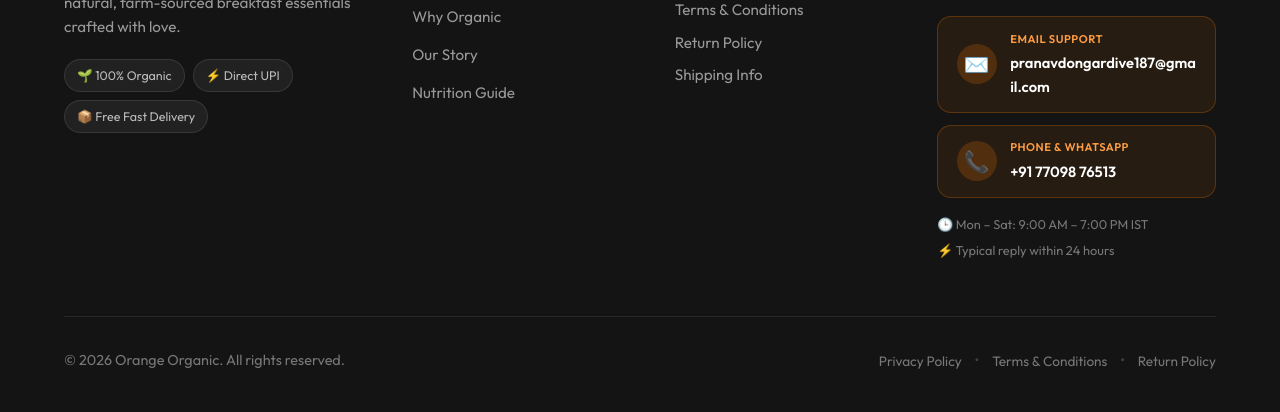
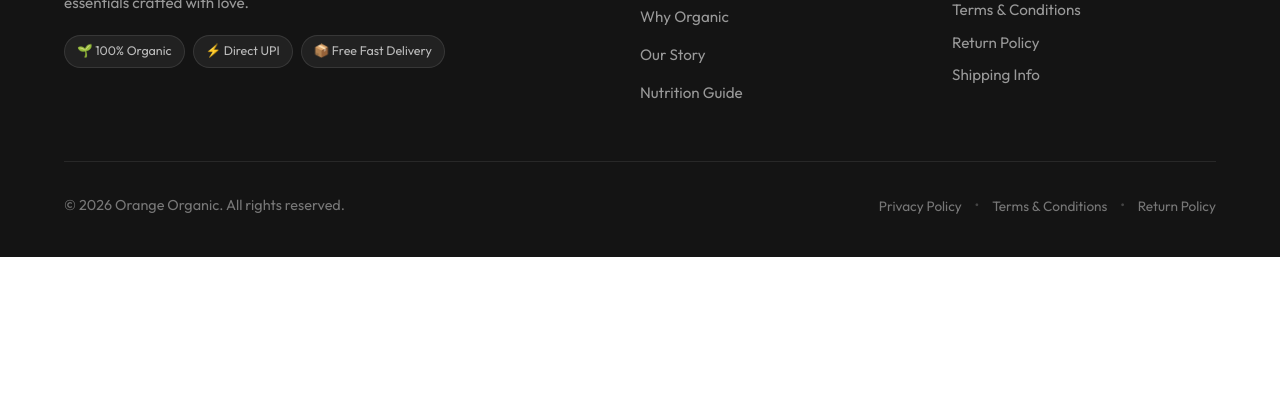
Before and after one commit to pranavdongardive/Orange-Organic, a website built with Vite: page index.html in a window 1280 px wide. Shown: the part 2170-2582 px from the top of the page. After the commit the page ends 2427 px from the top, so only its background shows below. Built offline with nearby package versions, Linux system fonts and the light colour scheme.

Commit message:
Remove contact section, email, and phone number from website and codebase

```diff
--- a/index.html
+++ b/index.html
@@ -20,7 +20,6 @@
       <div class="nav-links">
         <a href="#products">Products</a>
         <a href="#about">About</a>
-        <a href="#contact">Contact</a>
         <a href="#cart" class="btn btn-outline">Cart (0)</a>
       </div>
     </nav>
@@ -94,7 +93,7 @@
     </section>
 
     <!-- Footer -->
-    <footer class="footer" id="contact">
+    <footer class="footer">
       <div class="footer-content">
         <div class="footer-brand">
           <h2>Orange Organic</h2>
@@ -120,31 +119,6 @@
           <button class="policy-link-btn" data-policy="terms">Terms & Conditions</button>
           <button class="policy-link-btn" data-policy="returns">Return Policy</button>
           <button class="policy-link-btn" data-policy="shipping">Shipping Info</button>
-        </div>
-
-        <div class="footer-contact">
-          <h4>Contact Us</h4>
-          <p class="contact-desc">Have questions about your order or our organic products? Reach out directly:</p>
-          <div class="contact-cards-stack">
-            <div class="contact-card">
-              <div class="contact-icon-bubble">✉️</div>
-              <div class="contact-details">
-                <span class="contact-label">Email Support</span>
-                <a href="mailto:pranavdongardive187@gmail.com" class="contact-link">pranavdongardive187@gmail.com</a>
-              </div>
-            </div>
-            <div class="contact-card">
-              <div class="contact-icon-bubble">📞</div>
-              <div class="contact-details">
-                <span class="contact-label">Phone & WhatsApp</span>
-                <a href="tel:+917709876513" class="contact-link">+91 77098 76513</a>
-              </div>
-            </div>
-          </div>
-          <div class="contact-timing">
-            <span>🕒 Mon – Sat: 9:00 AM – 7:00 PM IST</span>
-            <span>⚡ Typical reply within 24 hours</span>
-          </div>
         </div>
       </div>
 
@@ -174,7 +148,6 @@
         <!-- Injected via JavaScript -->
       </div>
       <div class="policy-modal-footer">
-        <span class="policy-modal-contact-note">Questions? Email <a href="mailto:pranavdongardive187@gmail.com">pranavdongardive187@gmail.com</a> or call <a href="tel:+917709876513">+91 77098 76513</a></span>
         <button class="btn btn-primary" id="policy-modal-close-btn">Understood</button>
       </div>
     </div>
--- a/main.js
+++ b/main.js
@@ -155,11 +155,7 @@ document.addEventListener('DOMContentLoaded', () => {
         const paymentId = response.razorpay_payment_id || `pay_${Date.now()}`;
         completeSuccessfulOrder(paymentId, "Razorpay Gateway (Live)");
       },
-      prefill: {
-        name: "Pranav",
-        email: "pranavdongardive187@gmail.com",
-        contact: "7709876513"
-      },
+      prefill: {},
       notes: {
         merchant_store: "Orange Organic",
         items: cart.map(i => i.name).join(', ')
@@ -255,10 +251,10 @@ document.addEventListener('DOMContentLoaded', () => {
           <p><strong>Security First:</strong> Your privacy is our priority. We never sell your personal data or store sensitive banking details.</p>
         </div>
         <h3>1. Information We Collect</h3>
-        <p>When you place an order or contact us at Orange Organic, we collect essential details necessary to serve you:</p>
+        <p>When you place an order at Orange Organic, we collect essential details necessary to serve you:</p>
         <ul>
-          <li><strong>Contact Details:</strong> Your name, delivery address, phone number, and email.</li>
-          <li><strong>Inquiries & Support:</strong> Communications sent to <strong>pranavdongardive187@gmail.com</strong> or via phone/WhatsApp at <strong>+91 77098 76513</strong>.</li>
+          <li><strong>Delivery Details:</strong> Shipping address and recipient contact details required for order fulfillment.</li>
+          <li><strong>Inquiries & Support:</strong> Communications and notes sent regarding your orders.</li>
         </ul>
 
         <h3>2. Safe & Direct UPI Payments</h3>
@@ -271,7 +267,7 @@ document.addEventListener('DOMContentLoaded', () => {
         <p>We do not sell, rent, or lease customer records to third parties or marketing networks. All personal records are safeguarded with industry-standard encryption protocols.</p>
 
         <h3>5. Contact & Privacy Requests</h3>
-        <p>If you have any questions about this Privacy Policy or wish to request data updates/deletion, contact us anytime at <a href="mailto:pranavdongardive187@gmail.com"><strong>pranavdongardive187@gmail.com</strong></a> or call <a href="tel:+917709876513"><strong>+91 77098 76513</strong></a>.</p>
+        <p>If you have any questions about this Privacy Policy or wish to request data updates/deletion, please contact our support team.</p>
       `
     },
     terms: {
@@ -285,7 +281,7 @@ document.addEventListener('DOMContentLoaded', () => {
         <p>Orange Organic specializes in clean nutrition breakfast items including Orange & Coconut Muesli, Raw Orange Blossom Honey, and Citrus Blossom Granola. Currently, products are offered at a special promotional rate of ₹1 per item. Prices and availability are subject to change without prior notice.</p>
 
         <h3>2. Orders & Payments</h3>
-        <p>All orders are confirmed upon payment initiation via our designated UPI ID (<strong>pranavdongardive187@okhdfcbank</strong>). Please ensure accurate delivery coordinates during order submission.</p>
+        <p>All orders are confirmed upon payment initiation via our designated checkout methods. Please ensure accurate delivery coordinates during order submission.</p>
 
         <h3>3. Product Quality & Proper Storage</h3>
         <p>Because our products are 100% natural and free of chemical preservatives, they should be stored in a cool, dry place away from direct sunlight after opening.</p>
@@ -294,7 +290,7 @@ document.addEventListener('DOMContentLoaded', () => {
         <p>All content, branding, logos, package designs, and text appearing on this website are the intellectual property of Orange Organic.</p>
 
         <h3>5. Inquiries & Legal Notices</h3>
-        <p>For any contractual or legal queries, write to us at <a href="mailto:pranavdongardive187@gmail.com"><strong>pranavdongardive187@gmail.com</strong></a> or call <a href="tel:+917709876513"><strong>+91 77098 76513</strong></a>.</p>
+        <p>For any contractual or legal queries, please contact customer support.</p>
       `
     },
     returns: {
@@ -311,17 +307,17 @@ document.addEventListener('DOMContentLoaded', () => {
         <p>To adhere to standard food health and hygiene standards, items must meet the following criteria:</p>
         <ul>
           <li>The product packaging and safety seals must be intact and untampered (unless reporting transit damage).</li>
-          <li>The item must be accompanied by the order confirmation and UPI transaction details.</li>
+          <li>The item must be accompanied by the order confirmation and payment details.</li>
         </ul>
 
         <h3>3. Damaged or Defective Deliveries</h3>
-        <p>If your package arrives crushed or leaking, take a quick photo of the damaged package and reach out to <a href="mailto:pranavdongardive187@gmail.com"><strong>pranavdongardive187@gmail.com</strong></a> or call/WhatsApp <a href="tel:+917709876513"><strong>+91 77098 76513</strong></a> within 48 hours of delivery.</p>
+        <p>If your package arrives crushed or leaking, take a quick photo of the damaged package and reach out to customer support within 48 hours of delivery for prompt assistance.</p>
 
         <h3>4. Refund Processing</h3>
-        <p>Approved refunds are processed directly back to your original payment method (UPI reversal) within <strong>2 to 4 business days</strong>.</p>
+        <p>Approved refunds are processed directly back to your original payment method within <strong>2 to 4 business days</strong>.</p>
 
         <h3>5. How to Initiate a Return</h3>
-        <p>Send an email to <a href="mailto:pranavdongardive187@gmail.com"><strong>pranavdongardive187@gmail.com</strong></a> or text us on WhatsApp at <a href="tel:+917709876513"><strong>+91 77098 76513</strong></a> with your order details.</p>
+        <p>Contact customer support with your order details and photos of the damaged item to initiate a return or replacement.</p>
       `
     },
     shipping: {
@@ -341,7 +337,7 @@ document.addEventListener('DOMContentLoaded', () => {
         <p>Promotional free delivery is currently applied to all orders.</p>
 
         <h3>4. Tracking & Support</h3>
-        <p>For shipment tracking or delivery status inquiries, reach out to <a href="mailto:pranavdongardive187@gmail.com"><strong>pranavdongardive187@gmail.com</strong></a> or call <a href="tel:+917709876513"><strong>+91 77098 76513</strong></a>.</p>
+        <p>For shipment tracking or delivery status inquiries, please reach out to customer support.</p>
       `
     }
   };
--- a/style.css
+++ b/style.css
@@ -292,7 +292,7 @@ h1, h2, h3, h4 {
 
 .footer-content {
   display: grid;
-  grid-template-columns: 1.4fr 1fr 1fr 1.3fr;
+  grid-template-columns: 2fr 1fr 1fr;
   gap: 3rem;
   margin-bottom: 3.5rem;
 }
@@ -332,8 +332,7 @@ h1, h2, h3, h4 {
   gap: 0.85rem;
 }
 
-.footer-links h4,
-.footer-contact h4 {
+.footer-links h4 {
   font-size: 1.15rem;
   margin-bottom: 0.5rem;
   color: #ffffff;
@@ -368,94 +367,6 @@ h1, h2, h3, h4 {
 .policy-link-btn:hover {
   color: var(--primary-color);
   transform: translateX(3px);
-}
-
-.footer-contact {
-  display: flex;
-  flex-direction: column;
-}
-
-.contact-desc {
-  color: #999;
-  font-size: 0.9rem;
-  line-height: 1.5;
-  margin-bottom: 1.2rem;
-}
-
-.contact-cards-stack {
-  display: flex;
-  flex-direction: column;
-  gap: 0.75rem;
-}
-
-.contact-card {
-  display: flex;
-  align-items: center;
-  gap: 0.85rem;
-  background: rgba(255, 122, 0, 0.08);
-  border: 1px solid rgba(255, 122, 0, 0.25);
-  border-radius: 14px;
-  padding: 0.85rem 1.15rem;
-  transition: var(--transition);
-}
-
-.contact-card:hover {
-  background: rgba(255, 122, 0, 0.14);
-  border-color: var(--primary-color);
-  box-shadow: 0 8px 25px rgba(255, 122, 0, 0.15);
-  transform: translateY(-2px);
-}
-
-.contact-icon-bubble {
-  font-size: 1.3rem;
-  background: rgba(255, 122, 0, 0.2);
-  width: 40px;
-  height: 40px;
-  border-radius: 50%;
-  display: flex;
-  align-items: center;
-  justify-content: center;
-  flex-shrink: 0;
-}
-
-.contact-details {
-  display: flex;
-  flex-direction: column;
-  overflow: hidden;
-}
-
-.contact-label {
-  font-size: 0.7rem;
-  text-transform: uppercase;
-  letter-spacing: 0.5px;
-  color: #ff9d42;
-  font-weight: 600;
-  margin-bottom: 0.15rem;
-}
-
-.contact-link,
-.contact-email {
-  color: #ffffff;
-  font-weight: 600;
-  font-size: 0.92rem;
-  text-decoration: none;
-  word-break: break-all;
-  transition: var(--transition);
-}
-
-.contact-link:hover,
-.contact-email:hover {
-  color: var(--primary-color);
-  text-decoration: underline;
-}
-
-.contact-timing {
-  margin-top: 1rem;
-  font-size: 0.8rem;
-  color: #777;
-  display: flex;
-  flex-direction: column;
-  gap: 0.35rem;
 }
 
 .footer-bottom {
@@ -618,28 +529,13 @@ h1, h2, h3, h4 {
 
 .policy-modal-footer {
   display: flex;
-  justify-content: space-between;
+  justify-content: flex-end;
   align-items: center;
   padding: 1.2rem 2rem;
   border-top: 1px solid #eee;
   background: #faf8f5;
   flex-wrap: wrap;
   gap: 1rem;
-}
-
-.policy-modal-contact-note {
-  font-size: 0.85rem;
-  color: #666;
-}
-
-.policy-modal-contact-note a {
-  color: var(--primary-color);
-  font-weight: 600;
-  text-decoration: none;
-}
-
-.policy-modal-contact-note a:hover {
-  text-decoration: underline;
 }
 
 /* Responsive */
```
